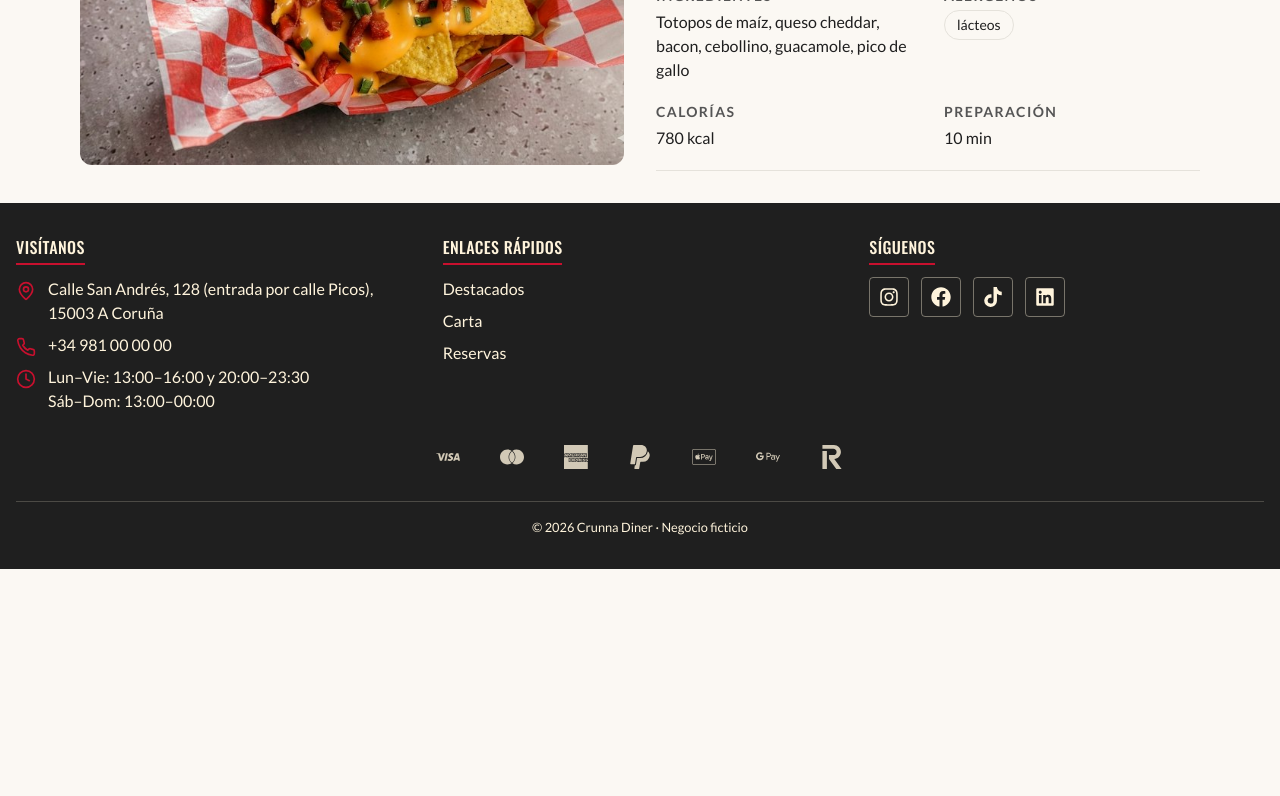
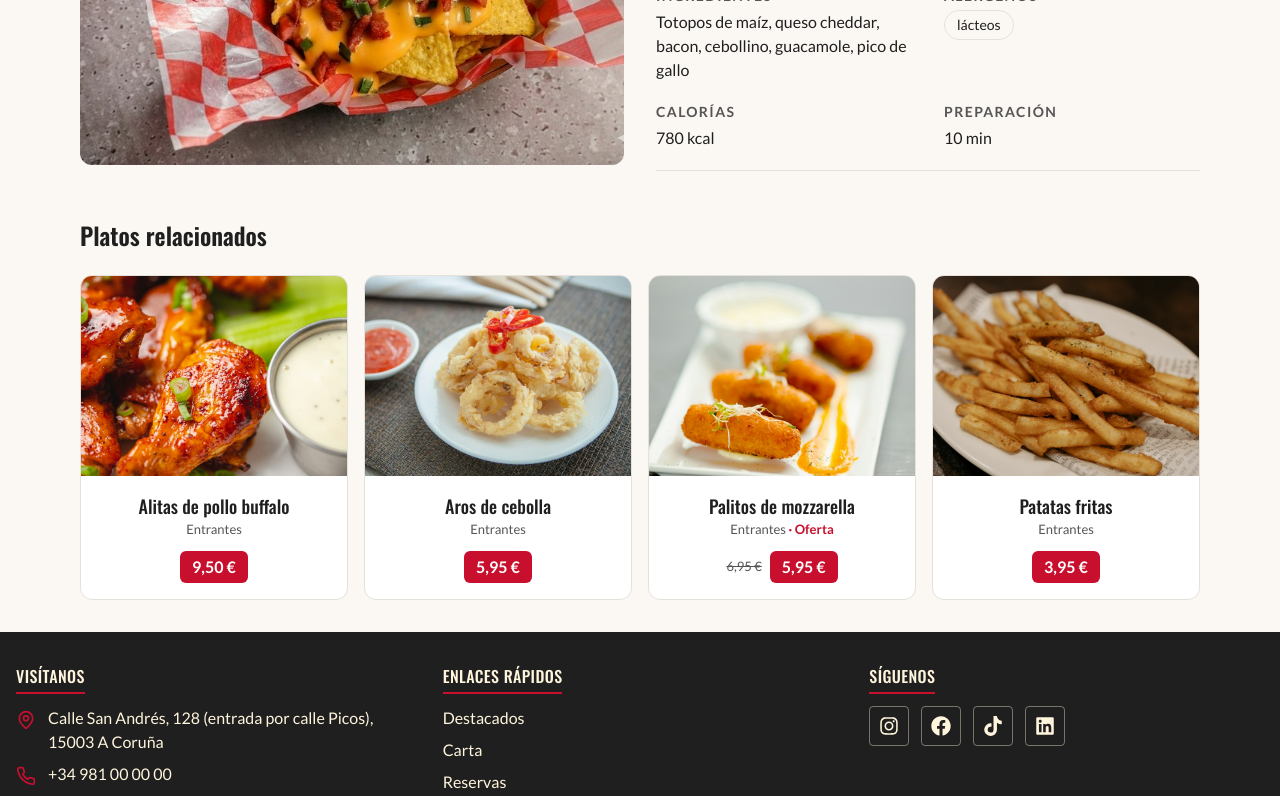
Before and after one commit to diaz827/RestauranteOnline, a React (Vite) app in the folder restauranteOnline/: page /carta/1 in a window 1280 px wide. Shown: the part 497-1293 px from the top of the page. Before the commit the page ends 1066 px from the top, so only its background shows below. Built offline with nearby package versions, Linux system fonts and the light colour scheme.

Commit message:
Añadir platos relacionados al detalle del plato
- Mostrar hasta 4 platos de la misma categoría reutilizando ProductGrid

- Crear ScrollToTop para subir arriba al cambiar de página

```diff
--- a/restauranteOnline/src/components/Layout.tsx
+++ b/restauranteOnline/src/components/Layout.tsx
@@ -1,10 +1,12 @@
 import { Outlet } from 'react-router'
 import Header from './Header'
 import Footer from './Footer'
+import ScrollToTop from './ScrollToTop'
 
 function Layout() {
   return (
     <>
+      <ScrollToTop />
       <Header />
       <Outlet />
       <Footer />
--- /dev/null
+++ b/restauranteOnline/src/components/ScrollToTop.tsx
@@ -0,0 +1,12 @@
+import { useEffect } from 'react'
+import { useLocation } from 'react-router'
+
+export default function ScrollToTop() {
+  const { pathname } = useLocation()
+
+  useEffect(() => {
+    window.scrollTo(0, 0)
+  }, [pathname])
+
+  return null
+}
--- a/restauranteOnline/src/pages/ProductDetailPage.tsx
+++ b/restauranteOnline/src/pages/ProductDetailPage.tsx
@@ -2,6 +2,7 @@ import { Link, useParams } from 'react-router'
 import { platos } from '../data/platos'
 import { formatearPrecio } from '../utils/formatearPrecio'
 import { imagenPlato } from '../utils/imagenPlato'
+import ProductGrid from '../components/ProductGrid'
 
 export default function ProductDetailPage() {
     const { id } = useParams()
@@ -21,6 +22,10 @@ export default function ProductDetailPage() {
             </main>
         )
     }
+
+    const relacionados = platos
+        .filter((otro) => otro.categoria === plato.categoria && otro.id !== plato.id)
+        .slice(0, 4)
 
     return (
         <main className="mx-auto max-w-6xl px-4 py-8">
@@ -111,6 +116,12 @@ export default function ProductDetailPage() {
                     </section>
                 </section>
             </article>
+            <section aria-labelledby="titulo-relacionados" className="mt-12">
+                <h2 id="titulo-relacionados" className="mb-6 font-titulos text-2xl font-semibold">
+                    Platos relacionados
+                </h2>
+                <ProductGrid platos={relacionados} />
+            </section>
         </main>
     )
 }
```
